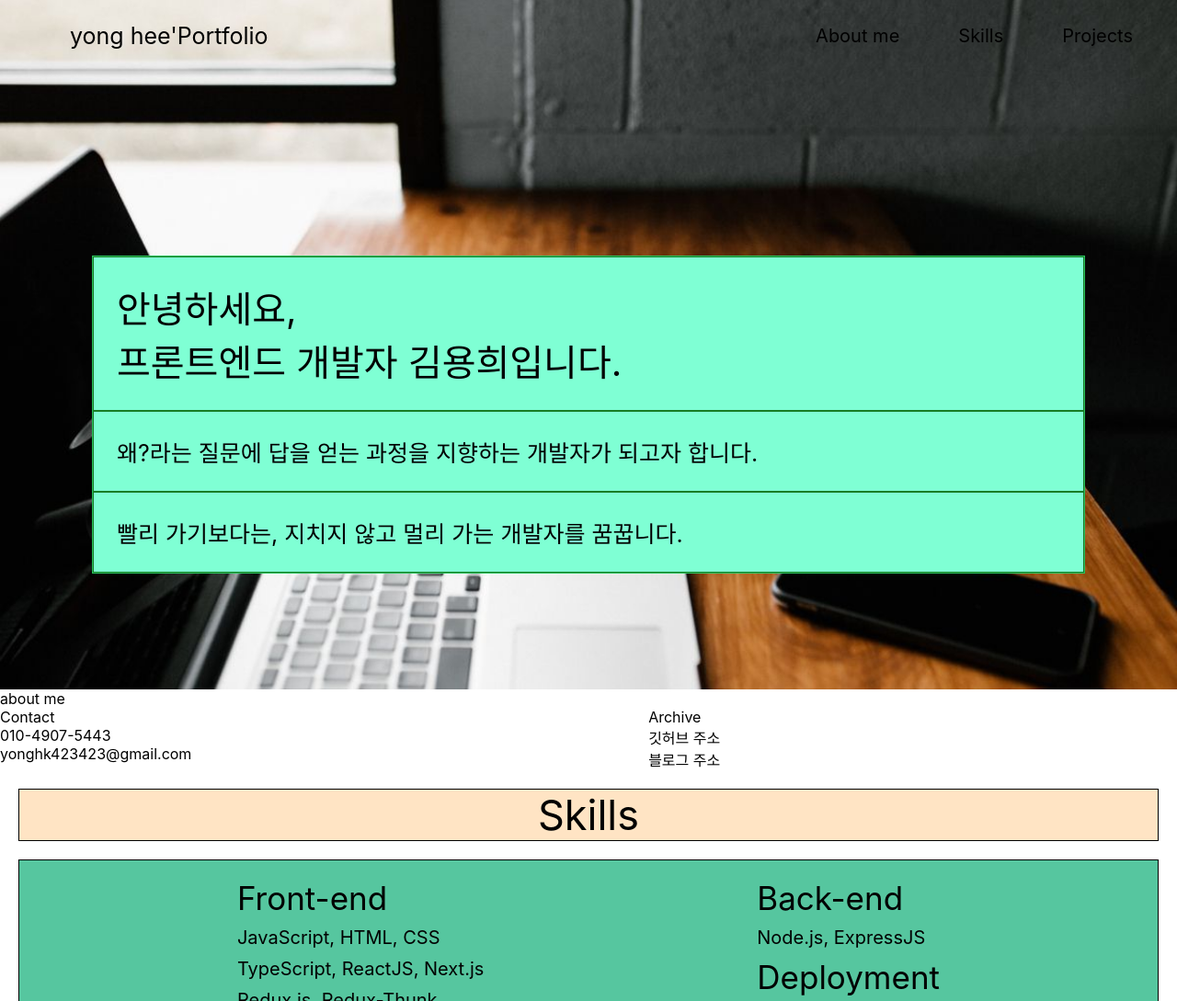
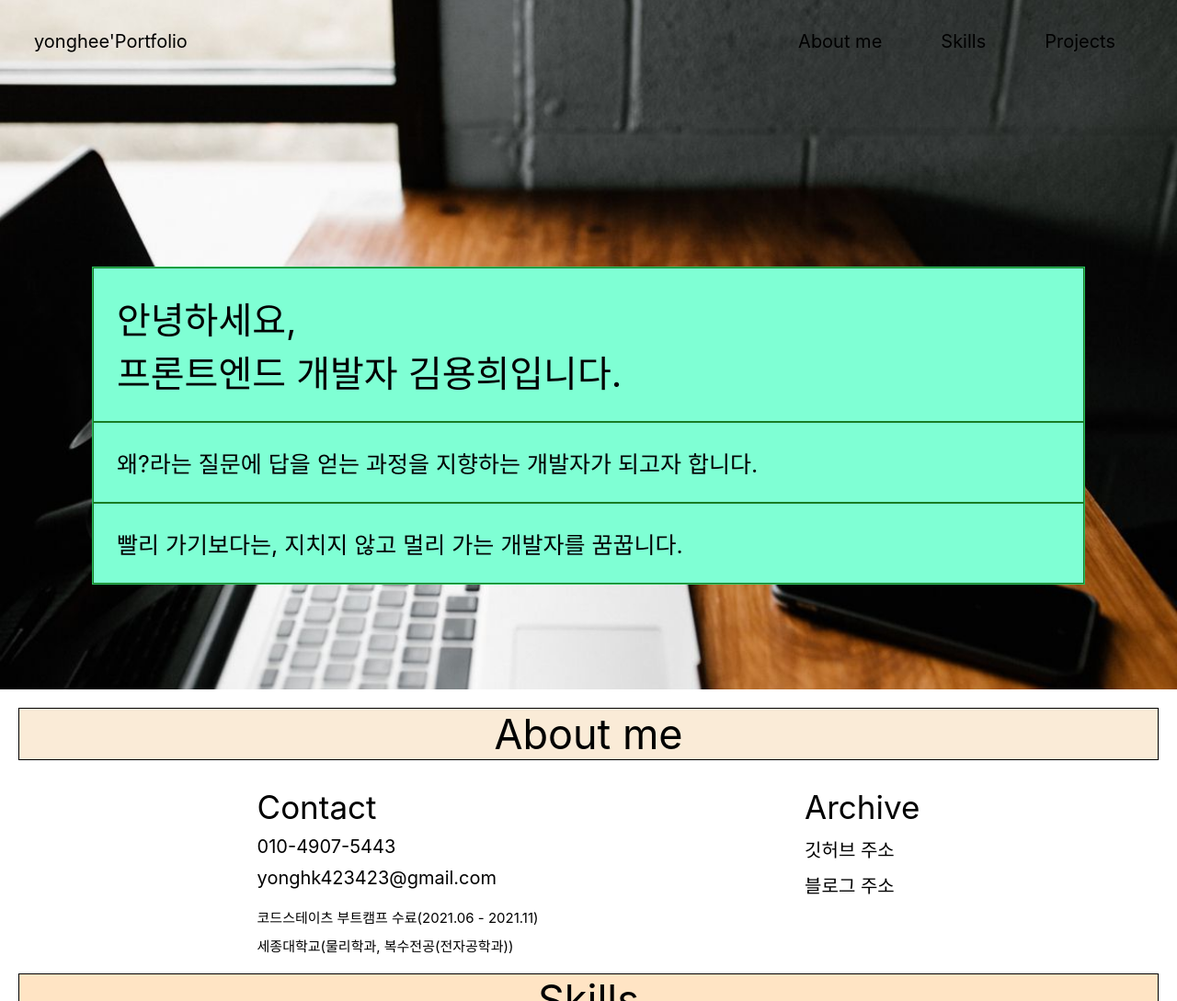
Before and after one commit to yonghk423/pf-next.js-ts, a Next.js app: page / in a window 1280 px wide. Shown: the top 1089 px of the page at 92% size. Built offline with nearby package versions, Linux system fonts and the light colour scheme.

Commit message:
navbar scss

```diff
--- a/components/About.module.scss
+++ b/components/About.module.scss
@@ -1,6 +1,55 @@
 .aboutBox {
+    .aboutTitle {
+        background-color: antiquewhite;
+        border: 1px solid black;
+        text-align: center;
+        font-size: 45px;
+        margin: 20px;
+    }
     .aboutBoxList{
         display: grid;
         grid-template-columns: auto auto;
+        justify-content: space-evenly;
+        .contactBox {
+            .contact {
+              font-size: 35px;
+              margin: 10px;
+
+            }
+            .number {
+              font-size: 20px;
+              margin: 10px;
+            }
+            .email {
+              font-size: 20px;
+              margin: 10px;
+            }
+            .code {
+              position: relative;
+              top: 10px;
+              font-size: 15px;
+              margin: 10px;
+            }
+            .uni {
+              position: relative;
+              top: 10px;
+              font-size: 15px;
+              margin: 10px;
+            }
+          }
+        .archiveBox {
+            .archive {
+                font-size: 35px;
+                margin: 10px;
+            }
+            .github {
+              font-size: 20px;
+              margin: 10px;
+            }
+            .blog {
+              font-size: 20px;
+              margin: 10px;
+            }
+        }
      }
  }
--- a/components/About.tsx
+++ b/components/About.tsx
@@ -3,17 +3,19 @@ import styles from "./About.module.scss"
  export default function About() {
     return (
       <div className={styles.aboutBox}>
-        <div>about me</div>
+        <div className={styles.aboutTitle}>About me</div>
         <div className={styles.aboutBoxList}>
-            <div>
-                <div>Contact</div>
-                <div>010-4907-5443</div>
-                <div>yonghk423423@gmail.com</div>
+            <div className={styles.contactBox}>
+                <div className={styles.contact}>Contact</div>
+                <div className={styles.number}>010-4907-5443</div>
+                <div className={styles.email}>yonghk423423@gmail.com</div>
+                <div className={styles.code}>코드스테이츠 부트캠프 수료(2021.06 - 2021.11)</div>
+                <div className={styles.uni}>세종대학교(물리학과, 복수전공(전자공학과))</div>
             </div>
-            <div>
-                <div>Archive</div>
-                <div>깃허브 주소</div>
-                <div>블로그 주소</div>
+            <div className={styles.archiveBox}>
+                <div className={styles.archive}>Archive</div>
+                <div className={styles.github}>깃허브 주소</div>
+                <div className={styles.blog}>블로그 주소</div>
             </div>
         </div>
     </div>
--- a/components/NavBar.module.scss
+++ b/components/NavBar.module.scss
@@ -4,17 +4,19 @@
  	.navBar {
  		display: flex;
  		justify-content: space-between;
- 		align-items: center;
- 		padding: 16px;
+ 		padding: 25px;
  		.navBarLogo {
  			position: relative;
  			z-index: 1;
- 			padding: 8px 60px;
-      font-size: 25px;
+ 			padding: 8px 12px;
+      font-size: 20px;
  		}
  		.navBarMenu {
  			display: flex;
+      position: relative;
+      left: -10px;
  			.navBarList {
+
  				z-index: 1;
  				padding: 8px 12px;
    			margin: 0 20px;
--- a/components/NavBar.tsx
+++ b/components/NavBar.tsx
@@ -5,7 +5,7 @@ import Image from 'next/image';
        <div>
          <div className={styles.background}>
           <div className={styles.navBar}>
-             <div className={styles.navBarLogo}>yong hee&apos;Portfolio</div>
+             <div className={styles.navBarLogo}>yonghee&apos;Portfolio</div>
              <div className={styles.navBarMenu}>
                <div className={styles.navBarList}>About me</div>
                <div className={styles.navBarList}>Skills</div>
```
Lines whose indentation alone changed are shown as unchanged.
